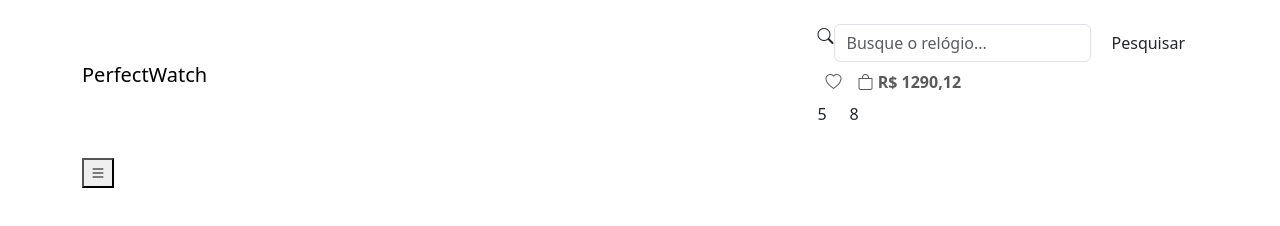
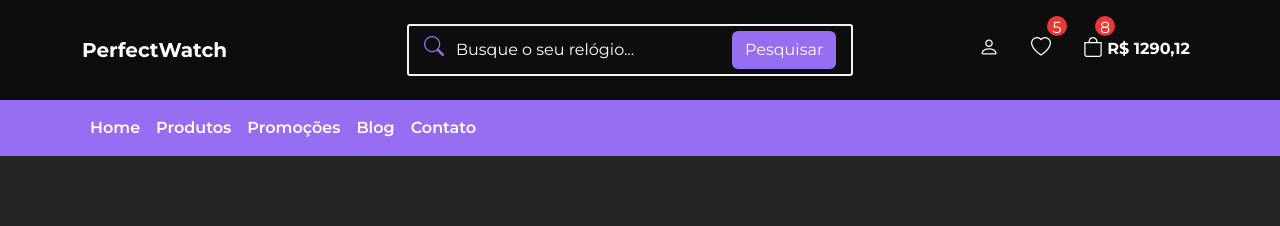
Before and after one commit to s0pa-fria/bootstrap, a plain HTML site: page Fase 1 (Navbar) Alunos/index.html in a window 1280 px wide. Drawn offline with nearby package versions, Linux system fonts and the light colour scheme.

Commit message:
fim.fase1

```diff
--- a/Fase 1 (Navbar) Alunos/css/styles.css
+++ b/Fase 1 (Navbar) Alunos/css/styles.css
@@ -0,0 +1,158 @@
+* {
+    font-family: 'Montserrat', sans-serif;
+}
+
+body {
+    background-color: #252525;
+    color: #fff;
+}
+
+.primary-bg-color {
+    background-color: #252525;
+}
+
+.destaque {
+    background-color: #0d0d0d;
+}
+
+.secondary-bg-color {
+    background-color: #976df2;
+}
+
+.light-bg-color {
+    background-color: #fcf5eb;
+}
+
+.dark-bg-color {
+    background-color: #0d0d0d;
+}
+
+.primary-color {
+    color: #976df2;
+}
+
+.secondary-color {
+    color: #f2f2f2;
+}
+
+.light-color {
+    color: #fcf5eb;
+}
+
+#navbar .navbar-nav {
+    flex-direction: row;
+    justify-content: flex-end;
+}
+
+#navbar .navbar-nav li {
+    margin-left: 1em;
+}
+
+#navbar a,
+#navbar button {
+    color: #fff;
+}
+#navbar li{
+    position: relative;
+}
+
+#navbar i {
+    font-size: 20px;
+}
+#navbar i:hover {
+    color: #976df2;
+}
+
+#navbar span {
+    position: absolute;
+    top: -8px;
+    right: -8px;
+    width: 20px;
+    height: 20px;
+    border-radius: 50%;
+    background-color: #ef3636;
+    text-align: center;
+}
+
+#bag-item span {
+    left: 20px;
+}
+
+.navbar-brand {
+    font-weight: 700;
+    width: 100%;
+    text-align: center;
+}
+
+.sobre a:hover {
+    color: #0d0d0d !important;
+}
+
+@media(min-width: 768px) {
+    .navbar-brand {
+        text-align: left;
+    }
+}
+
+#navbar-items {
+    justify-content: space-between;
+}
+
+@media(min-width: 768px) {
+    #navbar-items {
+        display: flex;
+        min-width: 80%;
+    }
+}
+
+#search-form,
+#news-form {
+    width: 100%;
+    margin: 2em 0;
+}
+
+@media(min-width: 768px) {
+    #search-form,
+    #news-form {
+        width: 50%;
+        margin: 0;
+    }
+}
+@media(min-width: 768px) {
+    #search-form,
+    #news-form {
+        border: 2px solid #f2f2f2;
+        border-radius: 3px;
+        padding: 5px 15px;
+    }
+}
+
+#search-form input,
+#news-form input {
+    background-color: transparent;
+    border: none;
+    color: #fff;
+}
+
+#serach-form input:focus,
+#news-form input:focus {
+    box-shadow: none;
+}
+
+#search-form input::placeholder,
+#news-form input::placeholder {
+    color: #fff;
+}
+
+#bottom-navbar-container .container {
+    justify-content: flex-end;
+}
+
+#bottom-navbar-container a {
+    color: #fff;
+    font-weight: 600;
+}
+
+.navbar-toggler {
+    font-size: 1.5em;
+}
--- a/Fase 1 (Navbar) Alunos/index.html
+++ b/Fase 1 (Navbar) Alunos/index.html
@@ -29,55 +29,91 @@
 </head>
 <body>
   <!-- NAVBAR -->
-  <!-- Primeira barra de navegação -->
+ <!-- Primeira da barra de navegação -->
  <nav class="navbar navbar-expand-lg destaque py-4 px-2" id="navbar">
   <div class="container">
-      <!-- Marca ou Logo -->
+    <!-- Marca ou logo -->
     <a class="navbar-brand" href="#">PerfectWatch</a>
 
     <!-- Itens da barra de navegação -->
     <div id="navbar-items">
-        <div></div><!-- Espaço vazio para fazer a divisão do layout -->
+      <div></div> <!--Espaço vazio, usado para fazer a divisão do layout-->
 
-        <!-- Formulário de Busca -->
+      <!-- Formulário de busca -->
       <form class="d-flex" id="search-form">
-          <i class="bi bi-search primary-color"></i> <!-- Icone de pesquisa -->
-          <input class="form-control me-2" type="search" placeholder="Busque o relógio..." aria-label="Search">
-          <button class="btn secondary-bg-color" type="submit">Pesquisar</button>
+        <i class="bi bi-search primary-color"></i> <!-- Icone de pesquisa-->
+        <input class="form-control me-2" type="search" placeholder="Busque o seu relógio..." aria-label="Search">
+        <button class="btn secondary-bg-color"  type="submit">Pesquisar</button>
       </form>
 
-        <!-- Ícones da barra de navegação -->
-        <ul class="navbar-nav mb-2 mb-lg-0" >
+      <!-- ícones da barra de navegação -->
+      <ul class="navbar-nav mb-2 mb-lg-0">
         <li class="nav-item">
         <a class="nav-link" href="#">
-              <i class="bi bi-heart"></i> <!-- link pra favoritos -->
+          <i class="bi bi-person"></i> <!-- Link para perfil de usuario-->
         </a>
-            <span class="qty-info">5</span> <!-- Quantidade de intens (ex: favoritos)-->
+      </li>
+      <li class="nav-item">
+       <a class="nav-link" href="#">
+        <i class="bi bi-heart"></i> <!-- Link para favoritos-->
+        </a>
+        <span class="qty-info">5</span> <!--Quantidade de itens (ex:favoritos)-->
       </li>
       <li class="nav-item" id="bag-item">
         <a class="nav-link" href="#">
-              <i class="bi bi-bag"></i> <!-- Link para carrinho -->
-              <b>R$ 1290,12</b> <!-- Valor total do carrinho -->
+          <i class="bi bi-bag"></i> <!--Link para o carrinho-->
+          <b>R$ 1290,12</b> <!--Valor total acrrinho-->
         </a>
-            <span class="qty-info">8</span> <!-- Quantidade de itens no carrinho -->
+        <span class="qty-info">8</span> <!--Quantidade de itens (ex:carrinho)-->
       </li>
       </ul>
     </div>
   </div>
  </nav>
 
-  <!-- Barra de Navegação Inferior -->
+ <!-- Barra de navegaçõ inferior -->
  <nav class="navbar navbar-expand-lg secondary-bg-color p-2" id="bottom-navbar-container">
   <div class="container">
-      <!-- Botão para mostrar/esconder o menu  -->
-      <button class="navbar-toggle" type="button" data-bs-toggle="collapse" data-bs-target="#bottom-navbar" aria-controls="bottom-navbar" aria-expanded="false" aria-label="Toggle navigation">
-        <i class="bi bi-list"></i> <!-- Ícone de lista (Para menu mobile)-->
+    <!-- Botão para mmostrar/esconder o menu -->
+    <button class="navbar-toggler" type="button" data-bs-toggle="collapse" data-bs-target="#bottom-navbar" aria-controls="bottom-navbar" aria-expanded="false"
+    aria-label="Toggle navigation">
+    <i class="bi bi-list"></i> <!--Ícone de lista-->
   </button>
 
-      <!-- Itens do menu de navegação inferior -->
+  <!-- Itens do menu de navegação ineferior -->
+  <ul class="navbar-nav mb-2 mb-lg-0 collapse navbar-collapse" id="bottom-navbar">
+    <li class="nav-item sobre">
+      <a class="nav-link" href="#">
+        Home
+      </a>
+    </li>
+
+    <li class="nav-item sobre">
+      <a class="nav-link" href="#">
+        Produtos
+      </a>
+    </li>
+
+    <li class="nav-item sobre">
+      <a class="nav-link" href="#">
+        Promoções
+      </a>
+    </li>
+
+    <li class="nav-item sobre">
+      <a class="nav-link" href="#">
+        Blog
+      </a>
+    </li>
+
+    <li class="nav-item sobre">
+      <a class="nav-link" href="#">
+        Contato
+      </a>
+    </li>
+  </ul>
   </div>
  </nav>
 
-
 </body>
 </html>
```
Lines whose indentation alone changed are shown as unchanged.
